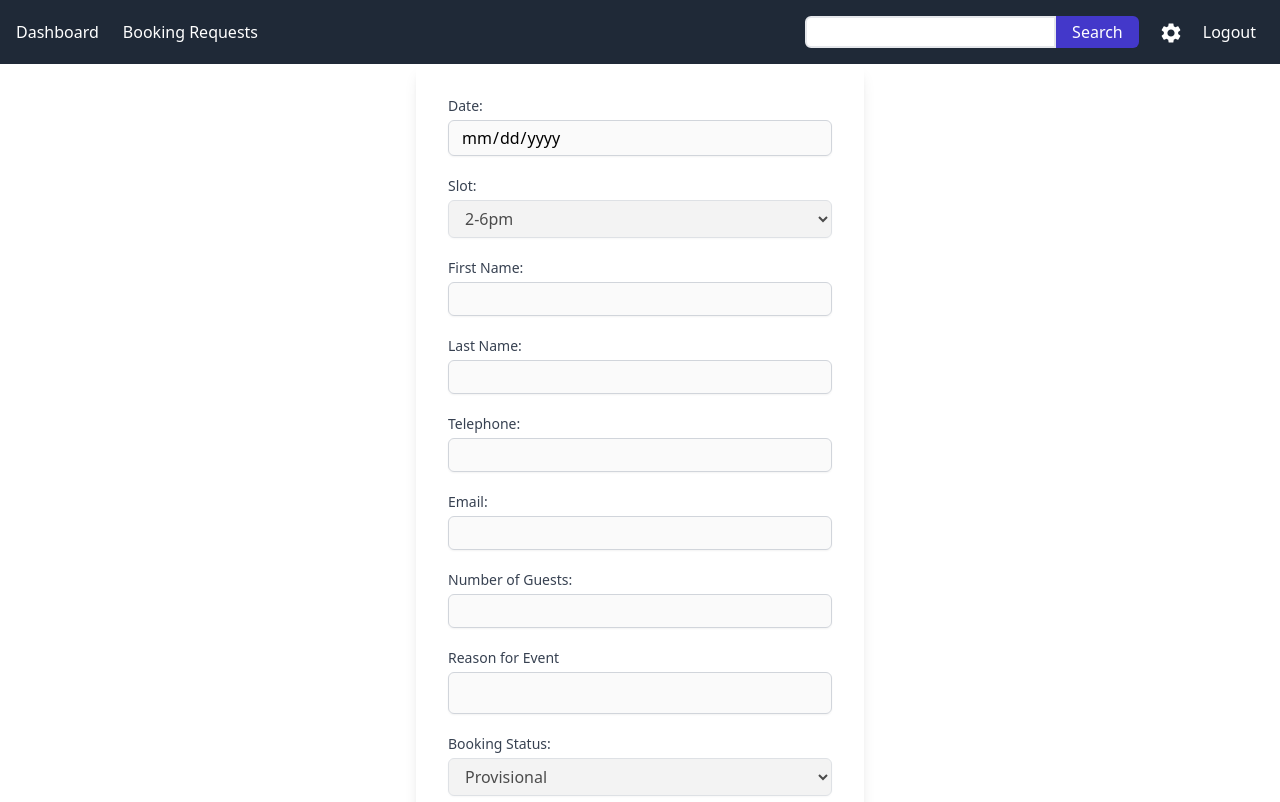
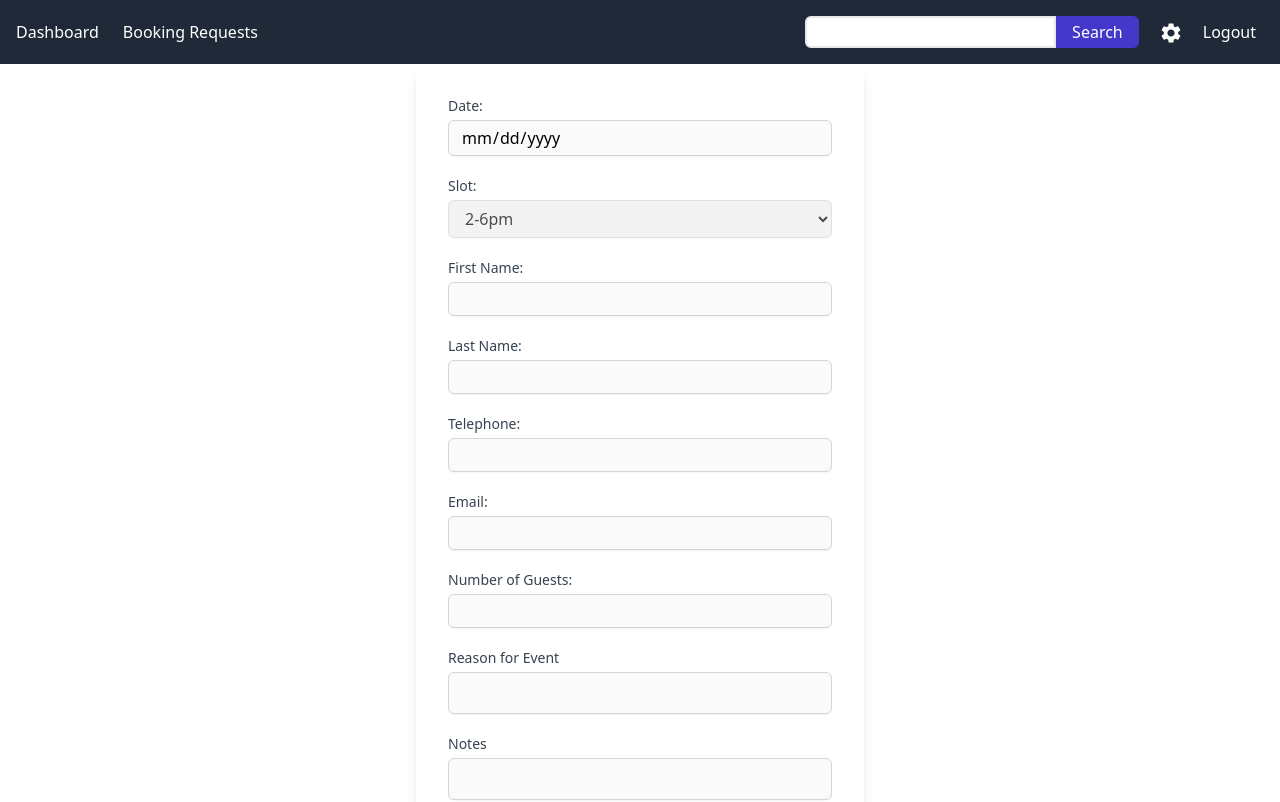
Before and after one commit to jandrews66/np-calendar, a React (Vite) app: page /admin/bookings/1 in a window 1280 px wide. Shown: the top 802 px of the page. Built offline with nearby package versions, Linux system fonts and the light colour scheme; no server answers; what google-libphonenumber would draw is missing.

Commit message:
Add notes field for bookings.

```diff
--- a/src/pages/AdminCreateBooking.jsx
+++ b/src/pages/AdminCreateBooking.jsx
@@ -12,6 +12,8 @@ export default function AdminCreateBooking(){
     const [email, setEmail] = useState('')
     const [attendance, setAttendance] = useState('')
     const [reason, setReason] = useState('');
+    const [notes, setNotes] = useState('');
+
     const [bookingStatus, setBookingStatus] = useState('')
     const [errors, setErrors] = useState([])
     const navigate = useNavigate();
@@ -31,6 +33,7 @@ export default function AdminCreateBooking(){
             email,
             attendance,
             reason,
+            notes,
             status: bookingStatus
         };
         console.log("form data" + formData.date)
@@ -134,6 +137,16 @@ export default function AdminCreateBooking(){
                     />
                 </div>
                 <div>
+                    <label htmlFor="notes" className="block text-sm font-medium text-gray-700">Notes</label>
+                    <input
+                        type="text"
+                        id="notes"
+                        maxLength="50"
+                        className="mt-1 block w-full px-3 py-2 border border-gray-300 rounded-md shadow-sm focus:ring-emerald-500 focus:border-emerald-500"
+                        onChange={(e) => setNotes(e.target.value)}
+                    />
+                 </div>
+                <div>
                     <label htmlFor="booking_status" className="block text-sm font-medium text-gray-700">Booking Status:</label>
                     <select
                         id="booking_status"
--- a/src/pages/BookingPage.jsx
+++ b/src/pages/BookingPage.jsx
@@ -16,6 +16,7 @@ export default function BookingPage() {
     const [email, setEmail] = useState('');
     const [attendance, setAttendance] = useState('');
     const [reason, setReason] = useState('');
+    const [notes, setNotes] = useState('');
     const [bookingStatus, setBookingStatus] = useState('');
     const [disabled, setDisabled] = useState(true);
     const [error, setError] = useState(null)
@@ -45,6 +46,7 @@ export default function BookingPage() {
             setEmail(data.email);
             setAttendance(data.attendance);
             setReason(data.reason);
+            setNotes(data.notes);
             setBookingStatus(data.booking_status);
         })
         .catch((error) => console.error(error));
@@ -61,6 +63,7 @@ export default function BookingPage() {
             setEmail(originalBooking.email);
             setAttendance(originalBooking.attendance);
             setReason(originalBooking.reason);
+            setNotes(originalBooking.notes);
             setBookingStatus(originalBooking.booking_status);
         }
         setDisabled(!disabled);
@@ -78,6 +81,7 @@ export default function BookingPage() {
             email,
             attendance,
             reason,
+            notes,
             bookingStatus
         };
 
@@ -254,7 +258,20 @@ export default function BookingPage() {
                             disabled={disabled}
 
                         />
-                    </div>
+                </div>
+                <div>
+                    <label htmlFor="notes" className="block text-sm font-medium text-gray-700">Notes</label>
+                        <input
+                            type="notes"
+                            id="notes"
+                            value={notes}
+                            maxLength="50"
+                            className="mt-1 block w-full px-3 py-2 border border-gray-300 rounded-md shadow-sm focus:ring-emerald-500 focus:border-emerald-500"
+                            onChange={(e) => setNotes(e.target.value)}
+                            disabled={disabled}
+
+                        />
+                </div>
                 <div>
                     <label htmlFor="booking_status" className="block text-sm font-medium text-gray-700">Booking Status:</label>
                     <select
```
Lines whose indentation alone changed are shown as unchanged.
